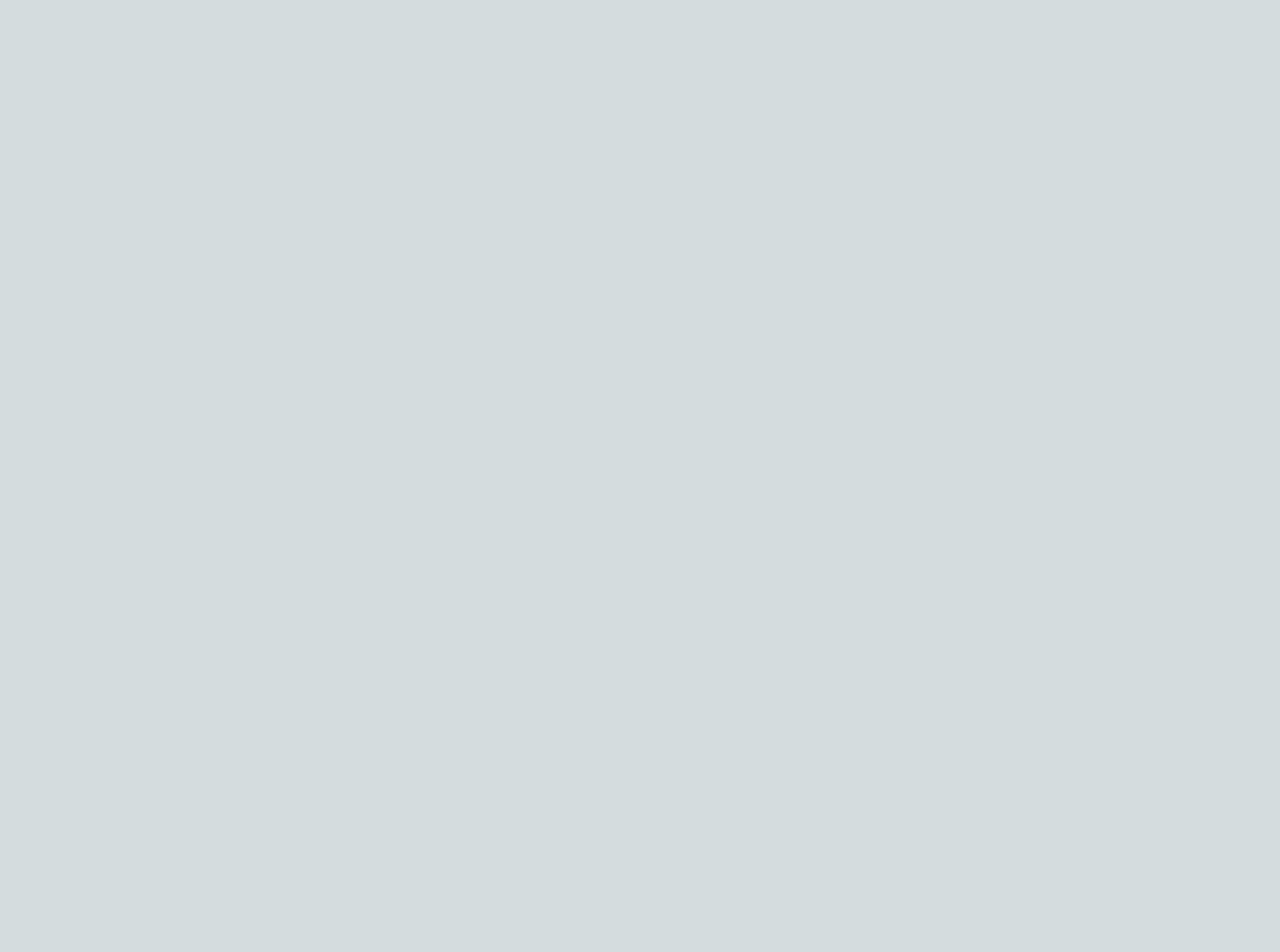
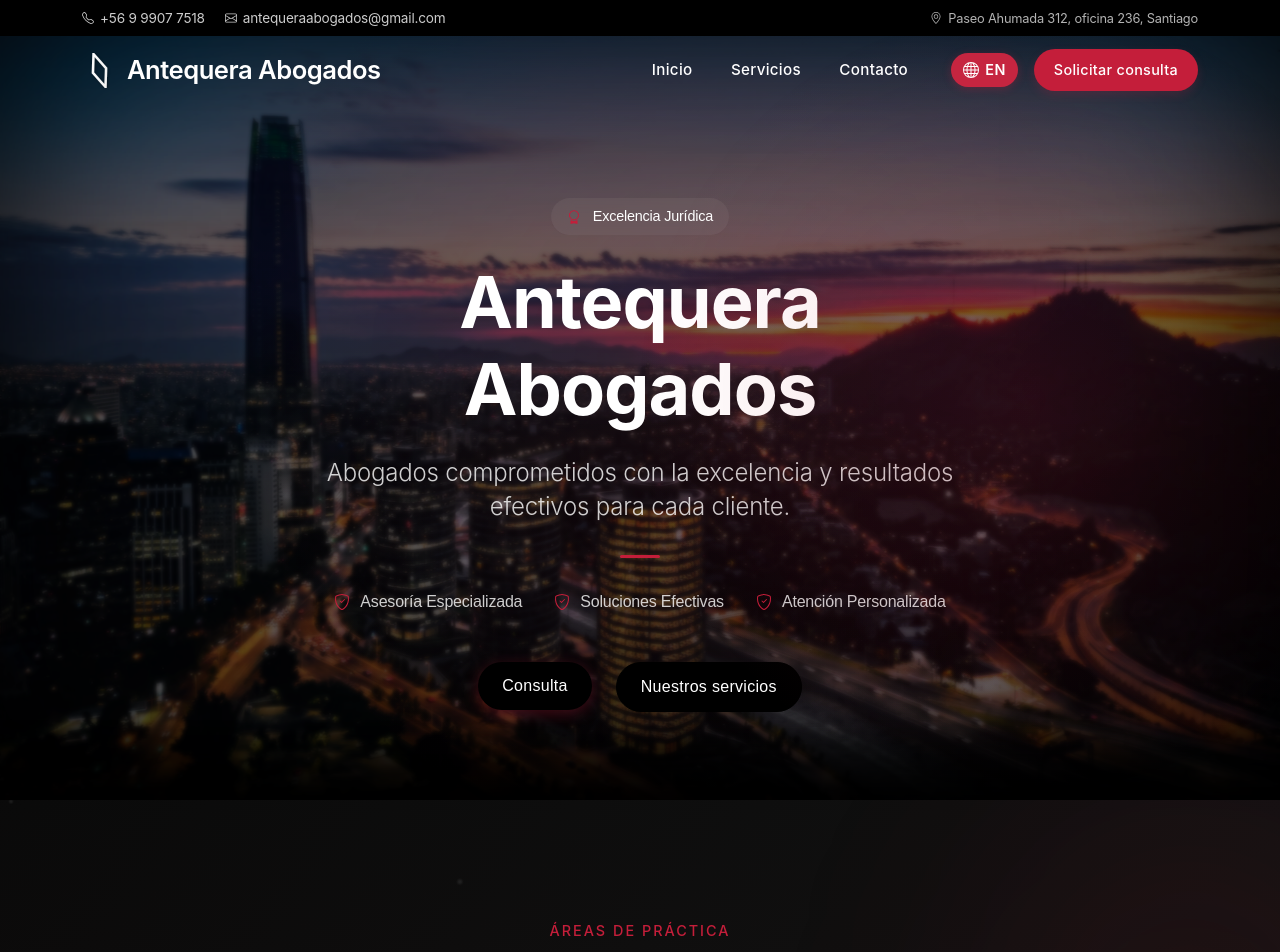
Before and after one commit to ianfryastorga/landing-abogadosantequera, a Next.js app: page / in a window 1280 px wide. Before the commit this address had no page. Shown: the top 952 px of the page. Before the commit the page ends 800 px from the top, so only its background shows below. Built offline with nearby package versions, Linux system fonts and the light colour scheme.

Commit message:
Implementación de la página principal de Antequera Abogados: se añadió un diseño minimalista con componentes como Header, Hero, PracticeAreas, Contact y Footer. Se integraron contextos para manejo de tokens y notificaciones, mejorando la estructura y funcionalidad de la página.

```diff
--- a/app/page.tsx
+++ b/app/page.tsx
@@ -1,5 +1,34 @@
-import { redirect } from 'next/navigation'
+'use client';
 
+import { OneTimeTokenProvider } from '@/app/components/OneTimeTokenContext';
+import { SnackbarProvider } from '@/app/global/SnackbarContext';
+import { Header } from '@/components/Header';
+import { Hero } from '@/components/Hero';
+import { PracticeAreas } from '@/components/PracticeAreas';
+import { Contact } from '@/components/Contact';
+import { Footer } from '@/components/Footer';
+import '@/app/styles/institution/subdomains/antequera-abogados.scss';
+
+/**
+ * Página principal de Antequera Abogados
+ *
+ * Diseño minimalista inspirado en principios de Steve Jobs:
+ * - Simplicidad en el diseño
+ * - Enfoque en la función
+ * - Elegancia y sofisticación
+ */
 export default function Home() {
-  redirect('/antequera-abogados')
+  return (
+    <OneTimeTokenProvider>
+      <SnackbarProvider>
+        <div className="antequera-site" style={{ background: '#1A1A1A', margin: 0, padding: 0, overflow: 'hidden', width: '100%' }}>
+          <Header />
+          <Hero />
+          <PracticeAreas />
+          <Contact />
+          <Footer />
+        </div>
+      </SnackbarProvider>
+    </OneTimeTokenProvider>
+  );
 }
```
Also changed, not shown: vercel.json (added).
